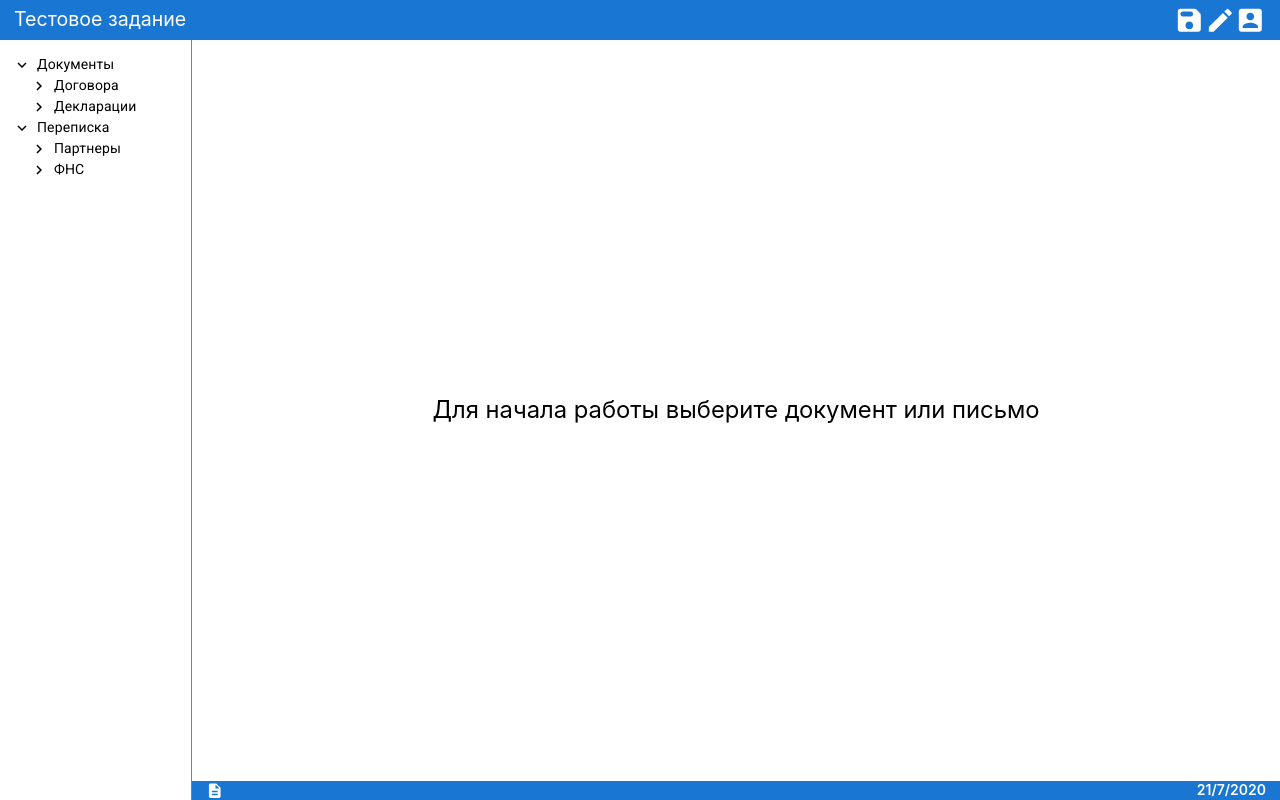
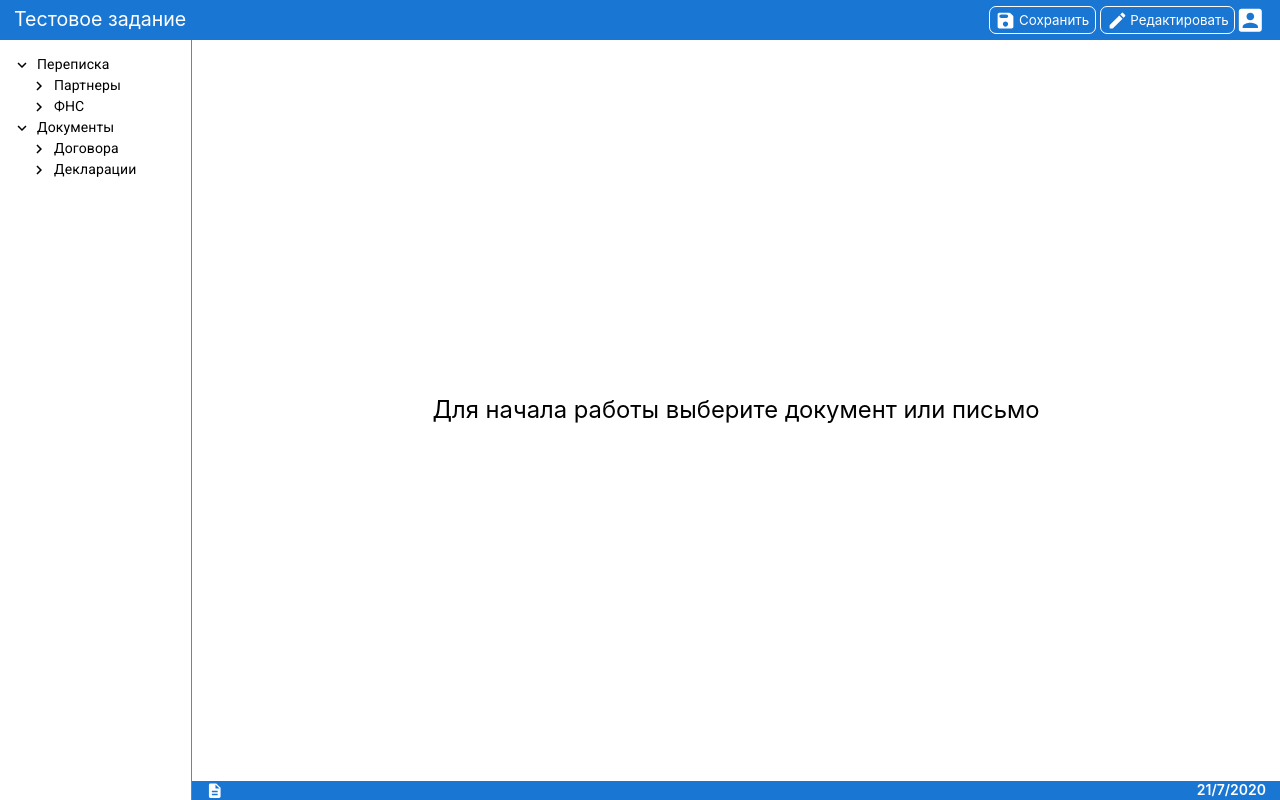
Before and after one commit to Aluminaze/test-project, a React (Create React App) app: page / in a window 1280 px wide. Built offline with nearby package versions, Linux system fonts and the light colour scheme.

Commit message:
change buttons in Header component

```diff
--- a/src/components/Header/Header.jsx
+++ b/src/components/Header/Header.jsx
@@ -22,22 +22,33 @@ const Header = (props) => {
         <h1 className={style.header__title}>Тестовое задание</h1>
       </div>
       <div className={style.header__rightSide}>
-        <SaveRoundedIcon
+        <button></button>
+        <button
+          className={style.header__saveButton}
           onClick={() =>
             props.documentEditMode
               ? props.saveEditDocumentText(props.selectedDataId)
               : null
           }
+        >
+          <SaveRoundedIcon
             className={style.header__saveIcon}
             style={{ fill: "white" }}
-          fontSize="large"
+            fontSize="default"
           />
+          <span>Сохранить</span>
+        </button>
+        <button
+          className={style.header__editButton}
+          onClick={() => startEditDocument(props.documentIsOpen[0].text)}
+        >
           <EditRoundedIcon
             className={style.header__openIcon}
             style={{ fill: "white" }}
-          fontSize="large"
-          onClick={() => startEditDocument(props.documentIsOpen[0].text)}
+            fontSize="default"
           />
+          <span>Редактировать</span>
+        </button>
         <AccountBoxRoundedIcon
           className={style.header__accountIcon}
           style={{ fill: "white" }}
--- a/src/components/Header/Header.module.css
+++ b/src/components/Header/Header.module.css
@@ -31,11 +31,21 @@
   color: white;
 }
 
-.header__saveIcon:hover,
-.header__openIcon:hover {
-  cursor: pointer;
+.header__editButton, .header__saveButton {
+  display: flex;
+  justify-content: center;
+  align-items: center;
+  background-color: transparent;
+  border: 1px solid white;
+  border-radius: .5rem;
+  padding: 0.2rem 0.4rem;
 }
 
-.header__accountIcon {
+.header__editButton span, .header__saveButton span {
+  margin-left: 0.2rem;
+  color: white;
+}
 
+.header__editButton {
+  margin-left: 0.3rem;
 }
--- a/src/components/SourceTree/SourceTree.jsx
+++ b/src/components/SourceTree/SourceTree.jsx
@@ -67,7 +67,7 @@ const DialogsTree = (props) => {
         defaultExpanded={["root"]}
         defaultExpandIcon={<ChevronRightIcon />}
       >
-        {renderTree(props.documentsData)}
+        {renderTree(props.dialogsData)}
       </TreeView>
       <TreeView
         className={classes.root}
@@ -75,7 +75,7 @@ const DialogsTree = (props) => {
         defaultExpanded={["root"]}
         defaultExpandIcon={<ChevronRightIcon />}
       >
-        {renderTree(props.dialogsData)}
+        {renderTree(props.documentsData)}
       </TreeView>
     </div>
   );
```
Lines whose indentation alone changed are shown as unchanged.
